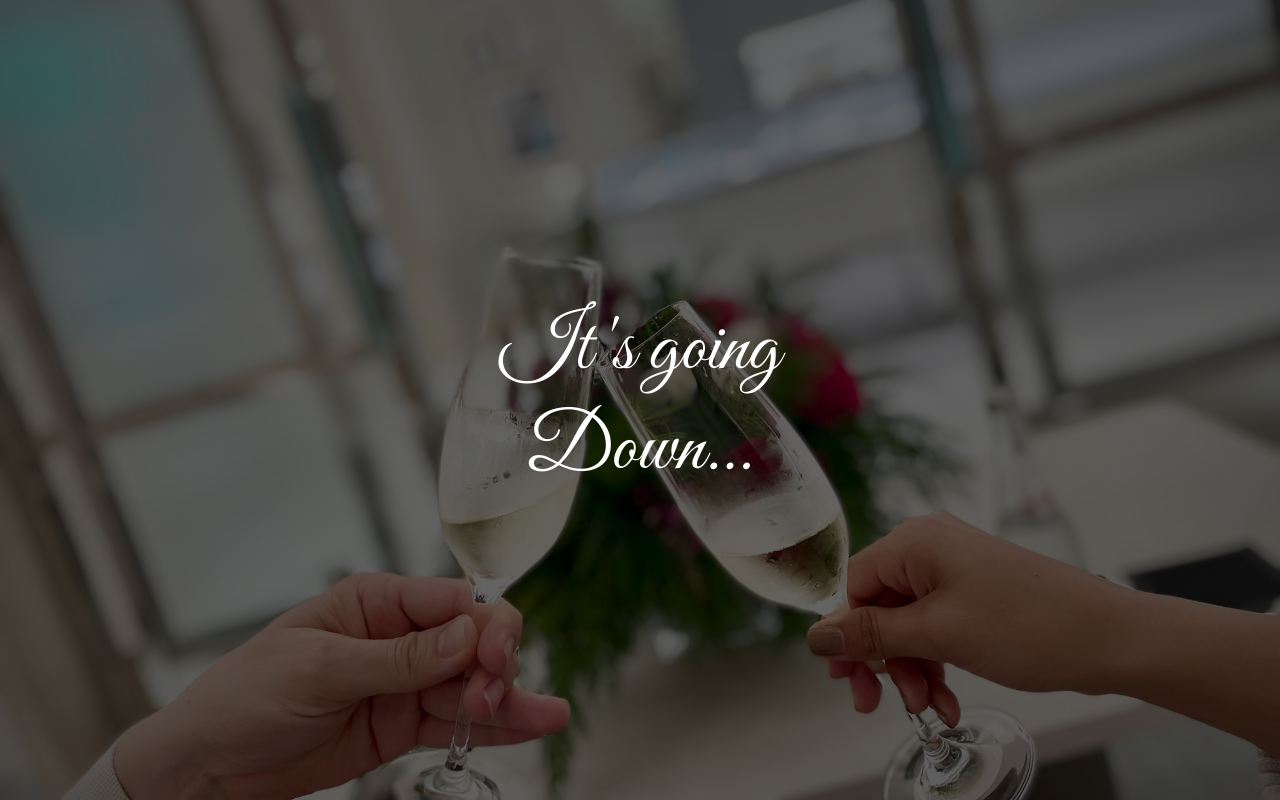
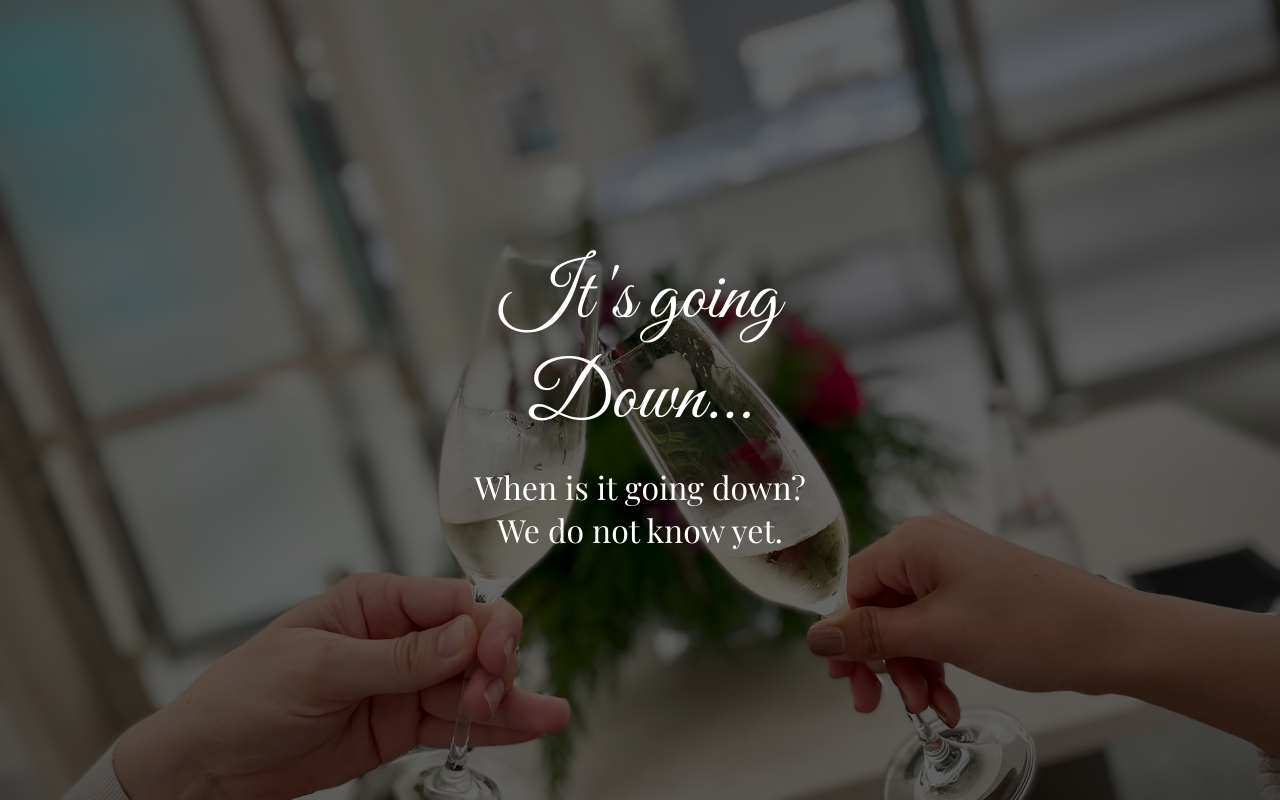
Before and after one commit to robertdown/downtheaisle.wedding, a plain HTML site: page index.html in a window 1280 px wide. Drawn offline with nearby package versions, Linux system fonts and the light colour scheme.

Commit message:
No date yet

```diff
--- a/assets/css/style.css
+++ b/assets/css/style.css
@@ -8,10 +8,11 @@
     --lightest: hsl(0,100%, 100%);
 
     --ff-cursive: 'Great Vibes', cursive;
+    --ff-serif: 'Playfair Display', serif;
 
     --fs-xl: clamp(5rem, 5vw + 1rem, 12rem);
     --fs-600: 300;
-    --fs-400: 1.125em;
+    --fs-400: clamp(1.6rem, 2rem, 8rem);
 }
 
 
@@ -23,6 +24,7 @@
 
 body {
     background-color: var(--darkest);
+    color: var(--lightest);
 }
 
 .container {
@@ -33,9 +35,11 @@ body {
     background-repeat: no-repeat;
     background-size: cover;
     min-height: 100vh;
+    overflow: hidden;
     display: flex;
     align-items: center;
     justify-content: center;
+    flex-direction: column;
 }
 
 .container h1 {
@@ -50,3 +54,10 @@ body {
 .container h1 span {
     padding-left: 12px;
 }
+
+.container p {
+    font-family: var(--ff-serif);
+    font-size: var(--fs-400);
+    text-align: center;
+    margin-top: 1rem;;
+}
--- a/index.html
+++ b/index.html
@@ -6,13 +6,14 @@
     <meta name="viewport" content="width=device-width, initial-scale=1.0">
     <link rel="preconnect" href="https://fonts.googleapis.com">
     <link rel="preconnect" href="https://fonts.gstatic.com" crossorigin>
-    <link href="https://fonts.googleapis.com/css2?family=Great+Vibes&display=swap" rel="stylesheet">
+    <link href="https://fonts.googleapis.com/css2?family=Great+Vibes&family=Playfair+Display&display=swap" rel="stylesheet">
     <link rel="stylesheet" href="assets/css/style.css">
     <title>Robert + Kathryn</title>
 </head>
 <body>
     <div class="container">
         <h1>It<span>'</span>s&nbsp;going<br>Down...</h1>
+        <p>When is it going down?<br>We do not know yet.</p>
     </div>
 </body>
 </html>
```
